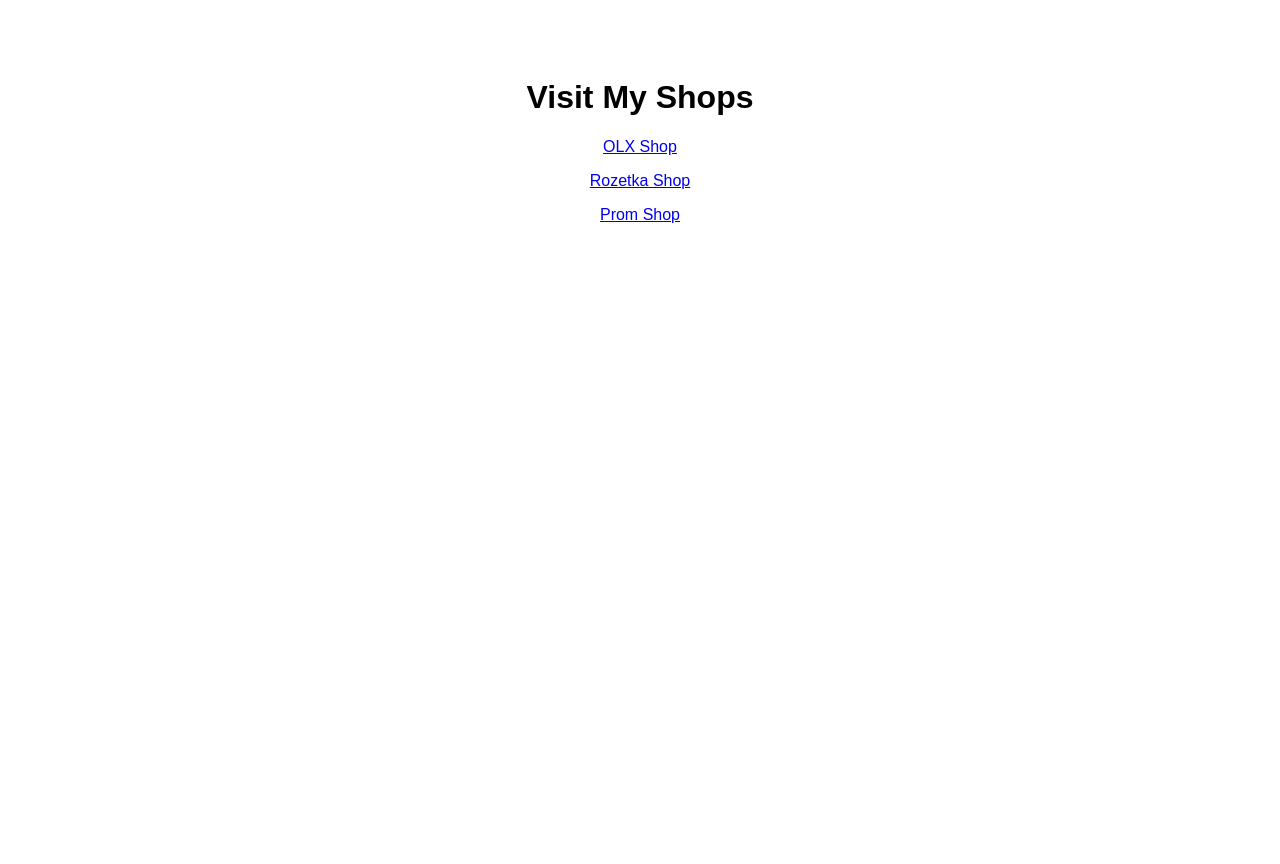
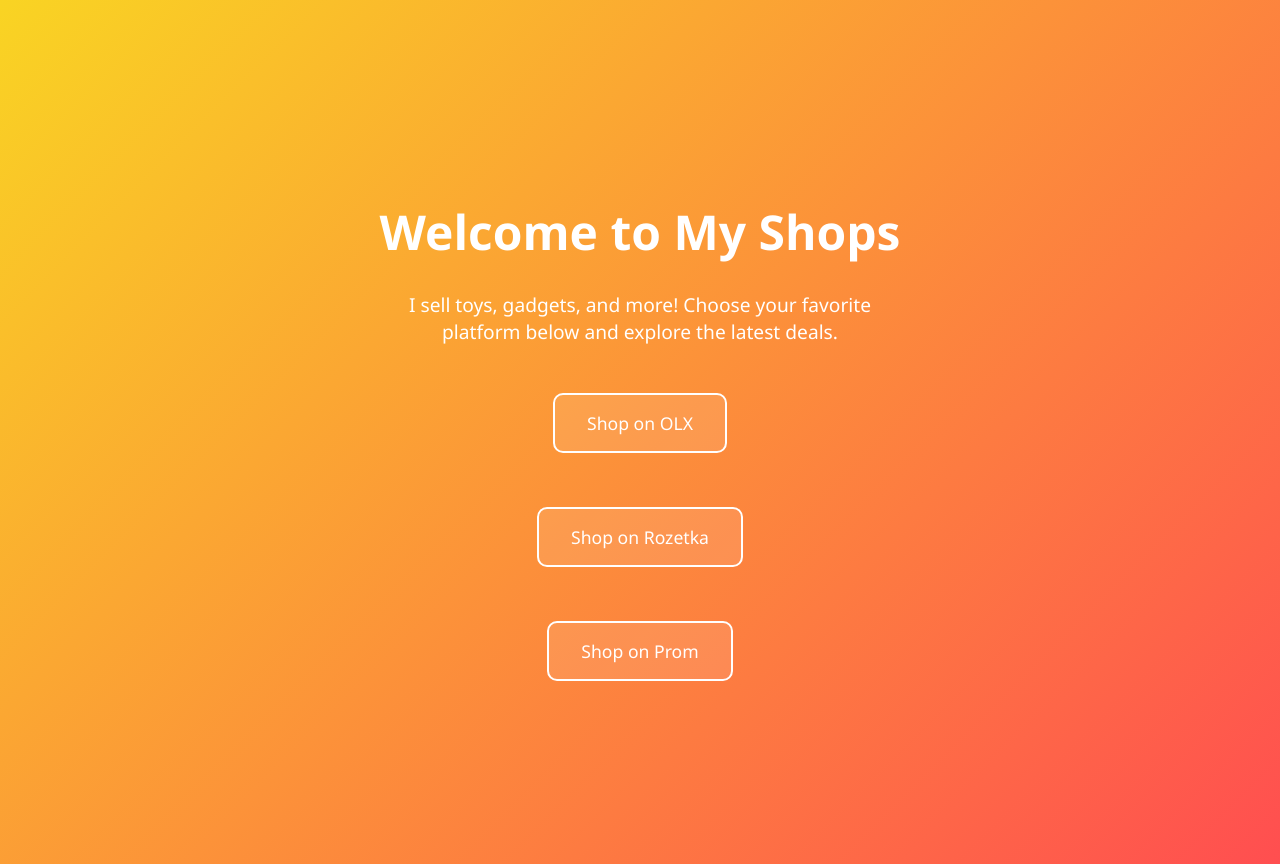
Before and after one commit to FediiBohdan/overdrive-shop, a plain HTML site: page index.html in a window 1280 px wide. Before the commit the page ends 800 px from the top, so only its background shows below. Drawn offline with Linux system fonts and the light colour scheme.

Commit message:
Update index.html

```diff
--- a/index.html
+++ b/index.html
@@ -3,12 +3,60 @@
 <head>
   <meta charset="UTF-8" />
   <meta name="viewport" content="width=device-width, initial-scale=1.0"/>
-  <title>My Shops</title>
+  <title>My Online Shops</title>
+  <style>
+    body {
+      margin: 0;
+      font-family: 'Segoe UI', sans-serif;
+      background: linear-gradient(135deg, #f9d423, #ff4e50);
+      color: #fff;
+      display: flex;
+      flex-direction: column;
+      align-items: center;
+      justify-content: center;
+      min-height: 100vh;
+      text-align: center;
+      padding: 2rem;
+    }
+
+    h1 {
+      font-size: 3rem;
+      margin-bottom: 0.5rem;
+    }
+
+    p.description {
+      font-size: 1.2rem;
+      max-width: 500px;
+      margin-bottom: 2rem;
+    }
+
+    .link-button {
+      display: inline-block;
+      margin: 1rem 0;
+      padding: 1rem 2rem;
+      font-size: 1.1rem;
+      color: #fff;
+      background: rgba(255, 255, 255, 0.1);
+      border: 2px solid #fff;
+      border-radius: 10px;
+      text-decoration: none;
+      transition: all 0.3s ease;
+    }
+
+    .link-button:hover {
+      background: #fff;
+      color: #ff4e50;
+      border-color: #fff;
+    }
+  </style>
 </head>
-<body style="font-family:sans-serif; text-align:center; padding:50px;">
-  <h1>Visit My Shops</h1>
-  <p><a href="https://olx.ua/your-shop-link" target="_blank">OLX Shop</a></p>
-  <p><a href="https://rozetka.com.ua/your-shop-link" target="_blank">Rozetka Shop</a></p>
-  <p><a href="https://prom.ua/your-shop-link" target="_blank">Prom Shop</a></p>
+<body>
+  <h1>Welcome to My Shops</h1>
+  <p class="description">
+    I sell toys, gadgets, and more! Choose your favorite platform below and explore the latest deals.
+  </p>
+  <a class="link-button" href="https://olx.ua/your-shop-link" target="_blank">Shop on OLX</a><br/>
+  <a class="link-button" href="https://rozetka.com.ua/your-shop-link" target="_blank">Shop on Rozetka</a><br/>
+  <a class="link-button" href="https://prom.ua/your-shop-link" target="_blank">Shop on Prom</a>
 </body>
 </html>
```
